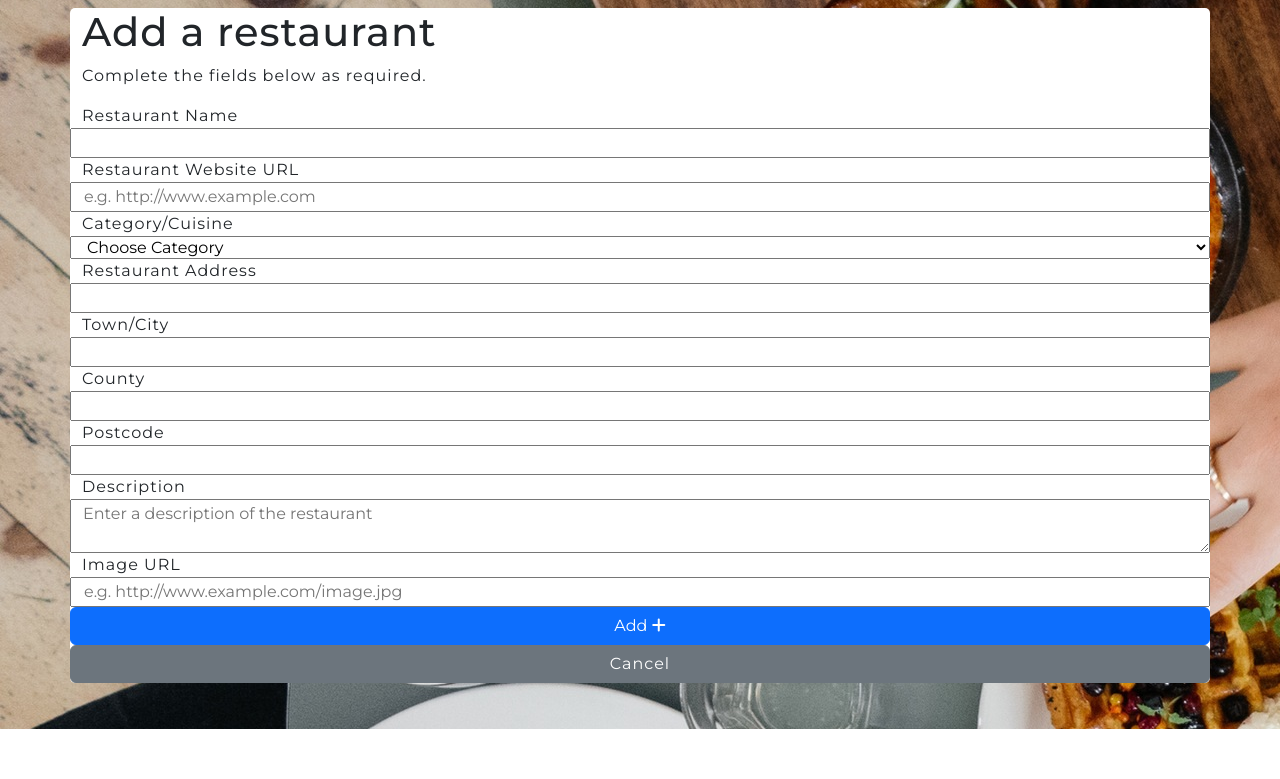
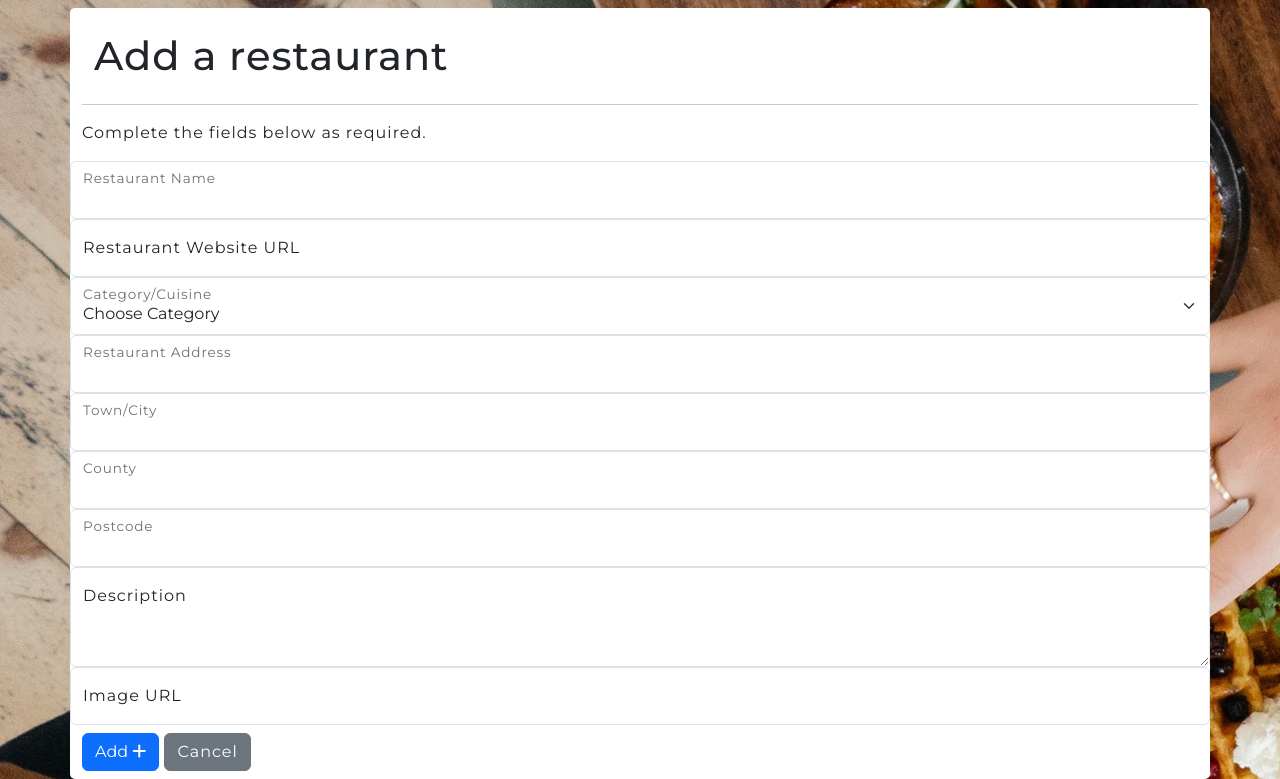
Before and after one commit to cshimvin/restaurant-reviews, a Flask app: page /add_restaurant in a window 1280 px wide. Shown: the part 71-850 px from the top of the page. Before the commit the page ends 800 px from the top, so only its background shows below. Run offline with Flask 3, Linux system fonts and the light colour scheme; data that the repository does not hold is empty; some libraries are stand-ins or nearby versions.

Commit message:
Adjust styling and add image placeholder

```diff
--- a/templates/add_restaurant.html
+++ b/templates/add_restaurant.html
@@ -1,54 +1,62 @@
 {% extends "base.html" %}
 
 {% block content %}
-
+    <div class="container-fluid d-flex bd-highlight">
+        <div class="row mt-4">
             <h1>Add a restaurant</h1>
+        </div>
+    </div>
+    <hr class="w-100">
+    <div class="row">
         <p>Complete the fields below as required.</p>
+    </div>
     <form action="{{ url_for('add_restaurant') }}" method="POST">
-        <div class="row">
+        <div class="row form-floating">
+            <input type="text" class="form-control" name="name" id="name" minlength="3" maxlength="50" required>
             <label for="name">Restaurant Name</label>
-            <input type="text" name="name" id="name" minlength="3" maxlength="50" required>
         </div>
-        <div class="row">
+        <div class="row form-floating">
+            <input type="url" class="form-control" name="url" id="url" placeholder="e.g. http://www.example.com" minlength="3" maxlength="50" required>
             <label for="url">Restaurant Website URL</label>
-            <input type="url" name="url" id="url" placeholder="e.g. http://www.example.com" minlength="3" maxlength="50" required>
         </div>
-        <div class="row">
-            <label for="type">Category/Cuisine</label>
-            <select id="type" name="type" required>
+        <div class="row form-floating">
+            <select id="type" class="form-select" name="type" required>
                 <option value="" selected disabled>Choose Category</option>
                 {% for cuisine in cuisines %}
                 <option value="{{ cuisine.type }}">{{ cuisine.type }}</option>
                 {% endfor %}
             </select>
+            <label for="type">Category/Cuisine</label>
+        </div>
+        <div class="row form-floating">
+            <input type="text" class="form-control" name="address" id="address" minlength="3" required>
+            <label for="address">Restaurant Address</label>
+        </div>
+        <div class="row form-floating">
+            <input type="text" class="form-control" name="town" id="town" minlength="3" maxlength="50" required>
+            <label for="town">Town/City</label>
+        </div>
+        <div class="row form-floating">
+            <input type="text" class="form-control" name="county" id="county" minlength="3" maxlength="50" required>
+            <label for="county">County</label>
+        </div>
+        <div class="row form-floating">
+            <input type="text" class="form-control" name="postcode" id="postcode" minlength="6" maxlength="10" required>
+            <label for="postcode">Postcode</label>
+        </div>
+        <div class="row form-floating">
+            <textarea name="description" class="form-control" style="height: 100px;" id="description" placeholder="Enter a description of the restaurant" minlength="3" required></textarea>
+            <label for="description">Description</label>
+        </div>
+        <div class="row form-floating">
+            <input type="text" class="form-control" name="image" id="image" placeholder="e.g. http://www.example.com/image.jpg"  maxlength="100" required>
+            <label for="image">Image URL</label>
         </div>
         <div class="row">
-            <label for="address">Restaurant Address</label>
-            <input type="text" name="address" id="address" minlength="3" required>
-        </div>
-        <div class="row">
-            <label for="town">Town/City</label>
-            <input type="text" name="town" id="town" minlength="3" maxlength="50" required>
-        </div>
-        <div class="row">
-            <label for="county">County</label>
-            <input type="text" name="county" id="county" minlength="3" maxlength="50" required>
-        </div>
-        <div class="row">
-            <label for="postcode">Postcode</label>
-            <input type="text" name="postcode" id="postcode" minlength="6" maxlength="10" required>
-        </div>
-        <div class="row">
-            <label for="description">Description</label>
-            <textarea name="description" id=""description" placeholder="Enter a description of the restaurant" required></textarea>
-        </div>
-        <div class="row">
-            <label for="image">Image URL</label>
-            <input type="text" name="image" id="image" placeholder="e.g. http://www.example.com/image.jpg"  maxlength="100" required>
-        </div>
-        <div class="row">
+            <div class="col mt-2 mb-2">
                 <button class="btn btn-primary" type="submit">Add <i class="fa-solid fa-plus"></i></button>
                 <a href="{{ url_for('index') }}" class="btn btn-secondary">Cancel</a>
             </div>
+        </div>
     </form>
 {% endblock %}
--- a/templates/index.html
+++ b/templates/index.html
@@ -56,10 +56,7 @@
                     </div>
                 {% endfor %}
             </div>
-    {% else %}
-        <h3>No Results Found</h3>
         {% endif %}
         </section>
-
     </div>
 {% endblock %}
```
Also changed, not shown: templates/add_category.html (+7 -3 lines), templates/categories.html (+5 -8 lines), templates/edit_category.html (+14 -4 lines), templates/edit_restaurant.html (+29 -21 lines), templates/restaurants.html (+12 -3 lines), static/images/image-placeholder.jpg (added). Lines whose indentation alone changed are shown as unchanged.
